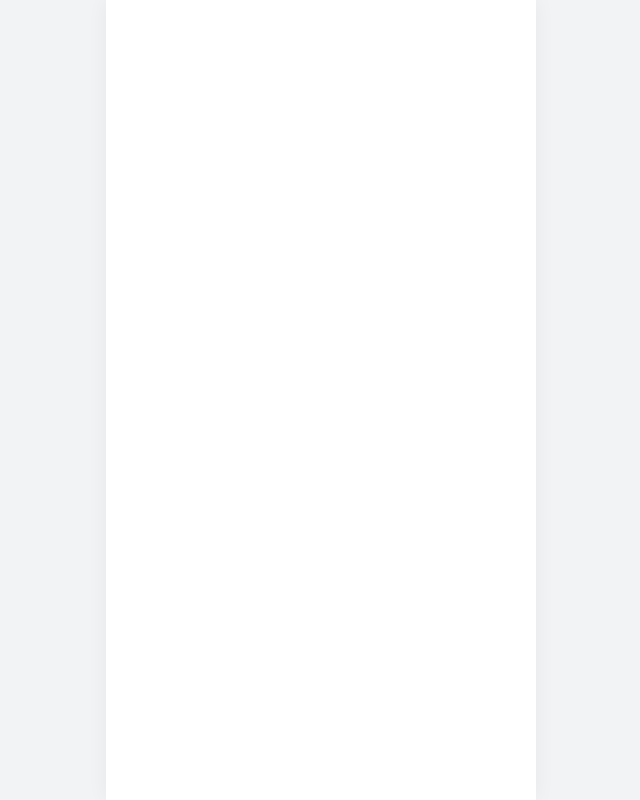
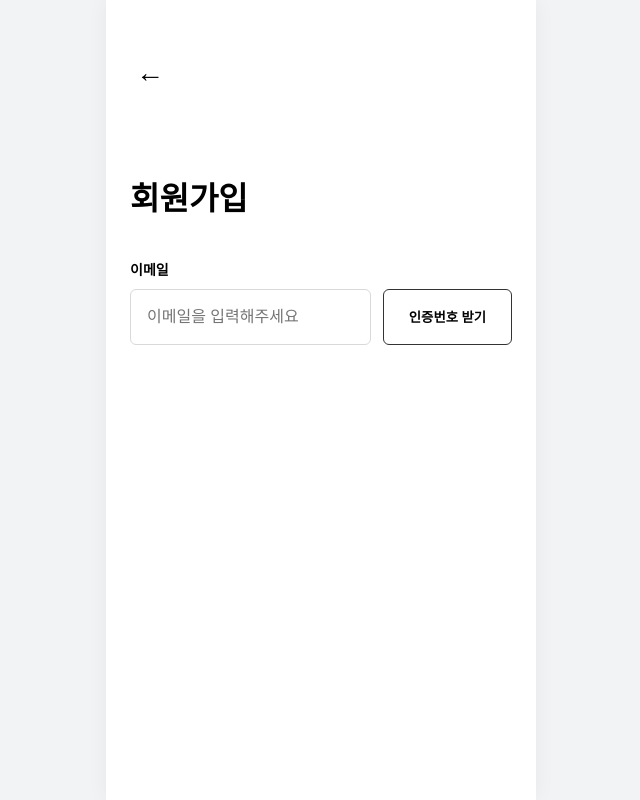
Before and after one commit to kah070809-rgb/Loopa-frontend, a React (Vite) app: page /register in a window 1280 px wide. Before the commit this address had no page. Shown: the whole page, without its empty margins (319-959 px from the left). Built offline with nearby package versions, Linux system fonts and the light colour scheme.

Commit message:
이메일&인증번호 받기

```diff
--- a/src/App.jsx
+++ b/src/App.jsx
@@ -1,6 +1,8 @@
 import { useState } from 'react';
 import { BrowserRouter, Routes, Route } from 'react-router-dom';
-import AppLayout from './styles/AppLayout'; // 💡 1. AppLayout 컴포넌트를 불러옵니다 (경로 확인 필수!)
+import AppLayout from './styles/AppLayout';
+import Register from "./pages/Register";
+// 💡 1. AppLayout 컴포넌트를 불러옵니다 (경로 확인 필수!)
 //import './App.css';
 
 // 테스트용 임시 컴포넌트 (나중에 실제 페이지 파일로 분리하시면 됩니다)
@@ -20,6 +22,7 @@ function App() {
         <Routes>
           {/* 💡 2. 기본 주소('/')로 접속했을 때 Home 컴포넌트를 보여주도록 설정합니다 */}
           <Route path="/" element={<Home />} />
+          <Route path="/register" element={<Register />} />
         </Routes>
       </AppLayout>
     </BrowserRouter>
--- a/src/pages/Register.css
+++ b/src/pages/Register.css
@@ -19,3 +19,39 @@
   font-weight: 700;
   margin-bottom: 40px;
 }
+
+.inputbox {
+  display: flex;
+  flex-direction: column;
+  gap: 10px;
+}
+
+.inputlabel {
+  font-size: 14px;
+  font-weight: 700;
+}
+
+.emailrow {
+  display: flex;
+  gap: 12px;
+}
+
+.emailinput {
+  flex: 1;
+  height: 56px;
+  padding: 0 16px;
+  border: 1px solid #d9d9d9;
+  border-radius: 6px;
+  font-size: 16px;
+  box-sizing: border-box;
+}
+
+.codebutton {
+  width: 140px;
+  height: 56px;
+  border: 1px solid #333;
+  border-radius: 6px;
+  background-color: white;
+  font-weight: 700;
+  cursor: pointer;
+}
--- a/src/pages/Register.jsx
+++ b/src/pages/Register.jsx
@@ -6,6 +6,21 @@ function Register () {
         <button className="backbutton">←</button>
         <h1 className="registertitle">회원가입</h1>
 
+        <div className="inputbox">
+          <label className="inputlabel">이메일</label>
+
+           <div className="emailrow">
+              <input
+               className="emailinput"
+               type="email"
+               placeholder="이메일을 입력해주세요"
+               />
+
+              <button className="codebutton" type="button">
+                인증번호 받기
+              </button>
+           </div>
+         </div>
      </section>
    );
 }
```
